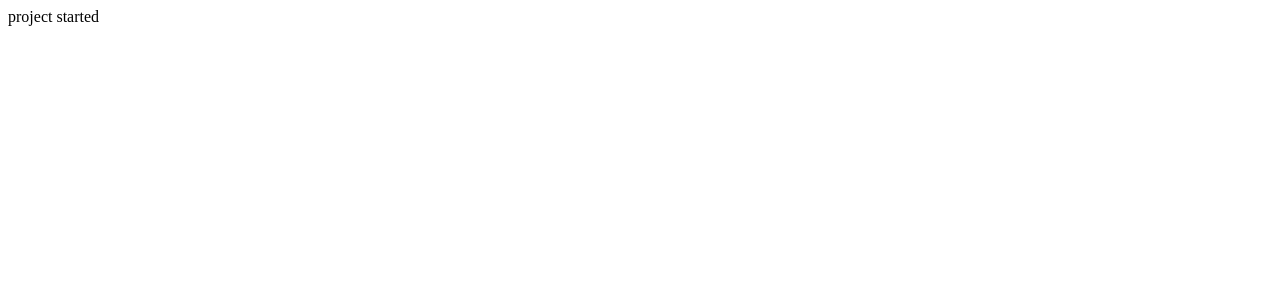
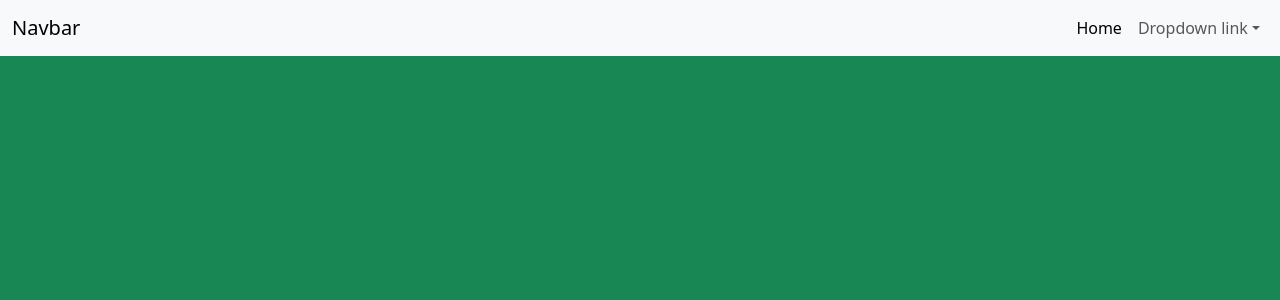
Before and after one commit to rezatd1/villafrangipani, a React (Create React App) app: page /availability in a window 1280 px wide. Shown: the top 300 px of the page. Built offline with nearby package versions, Linux system fonts and the light colour scheme.

Commit message:
set the base of navbar

```diff
--- a/package.json
+++ b/package.json
@@ -6,8 +6,12 @@
     "@testing-library/jest-dom": "^5.17.0",
     "@testing-library/react": "^13.4.0",
     "@testing-library/user-event": "^13.5.0",
+    "bootstrap": "^5.3.2",
+    "jquery": "^3.7.1",
+    "popper.js": "^1.16.1",
     "react": "^18.2.0",
     "react-dom": "^18.2.0",
+    "react-router-dom": "^6.16.0",
     "react-scripts": "5.0.1",
     "web-vitals": "^2.1.4"
   },
--- a/src/App.js
+++ b/src/App.js
@@ -1,7 +1,7 @@
 function App() {
   return (
     <div className="App">
-    project started
+      react router dom
     </div>
   );
 }
--- /dev/null
+++ b/src/components/navbar/Navbar.js
@@ -0,0 +1,46 @@
+import React, { useState } from 'react';
+import { Link } from 'react-router-dom';
+
+export default function Navbar() {
+  const [isDropdownOpen, setIsDropdownOpen] = useState(false);
+
+  const handleMouseEnter = () => {
+    setIsDropdownOpen(true);
+  };
+
+  const handleMouseLeave = () => {
+    setIsDropdownOpen(false);
+  };
+
+  return (
+    <nav className="navbar navbar-expand-lg bg-body-tertiary">
+      <div className="container-fluid">
+        <a className="navbar-brand" href="#">Navbar</a>
+        <button className="navbar-toggler" type="button" data-bs-toggle="collapse" data-bs-target="#navbarNavDropdown" aria-controls="navbarNavDropdown" aria-expanded="false" aria-label="Toggle navigation">
+          <span className="navbar-toggler-icon"></span>
+        </button>
+        <div className="collapse navbar-collapse justify-content-end" id="navbarNavDropdown">
+          <ul className="navbar-nav">
+            <div className="nav-item">
+              <Link className="nav-link active" to="/">Home</Link>
+            </div>
+            <li
+              className="nav-item dropdown"
+              onMouseEnter={handleMouseEnter}
+              onMouseLeave={handleMouseLeave}
+            >
+              <a className="nav-link dropdown-toggle" href="#" role="button" data-bs-toggle="dropdown" aria-expanded={isDropdownOpen}>
+                Dropdown link
+              </a>
+              <ul className={`dropdown-menu${isDropdownOpen ? ' show' : ''}`}>
+                <li><a className="dropdown-item" href="#">Action</a></li>
+                <li><a className="dropdown-item" href="#">Another action</a></li>
+                <li><a className="dropdown-item" href="#">Something else here</a></li>
+              </ul>
+            </li>
+          </ul>
+        </div>
+      </div>
+    </nav>
+  );
+}
--- a/src/index.js
+++ b/src/index.js
@@ -1,10 +1,20 @@
 import React from 'react';
-import ReactDOM from 'react-dom/client';
+import ReactDOM from 'react-dom';
+import { BrowserRouter, Routes, Route } from "react-router-dom";
+import 'bootstrap/dist/css/bootstrap.min.css';
+import 'bootstrap/dist/js/bootstrap.bundle.min';
+
 import App from './App';
+import CheckDates from './views/availability/checkDates/CheckDates';
 
-const root = ReactDOM.createRoot(document.getElementById('root'));
-root.render(
-  <React.StrictMode>
-    <App />
-  </React.StrictMode>
+ReactDOM.render(
+  <BrowserRouter>
+    <Routes>
+      <Route path="/" element={<App />} />
+      <Route path="/availability" element={<CheckDates />}>
+        <Route path="check-dates" element={<CheckDates />} />
+      </Route>
+    </Routes>
+  </BrowserRouter>,
+  document.getElementById('root')
 );
--- /dev/null
+++ b/src/views/availability/checkDates/CheckDates.js
@@ -0,0 +1,11 @@
+import React from 'react';
+
+import Navbar from '../../../components/navbar/Navbar';
+
+export default function CheckDates() {
+  return (
+    <div className='bg-success' style={{ width: '100vw', height: '100vh' }}>
+      <Navbar />
+    </div>
+  )
+}
```
Also changed, not shown: 1 other file (tests, documents, lock files or other folders).
